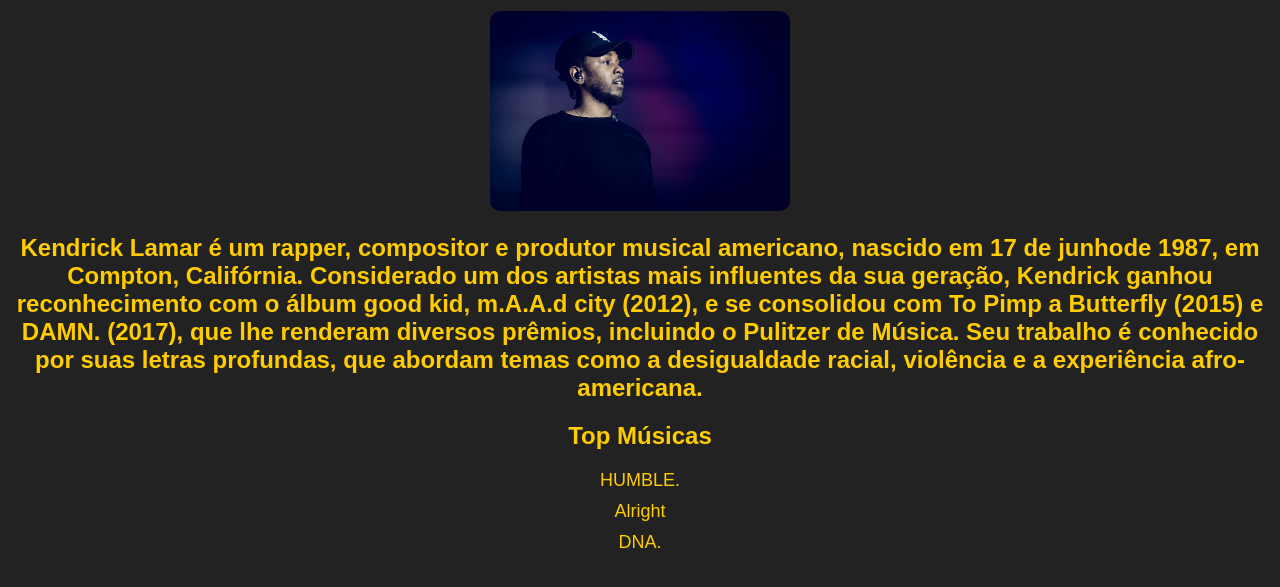
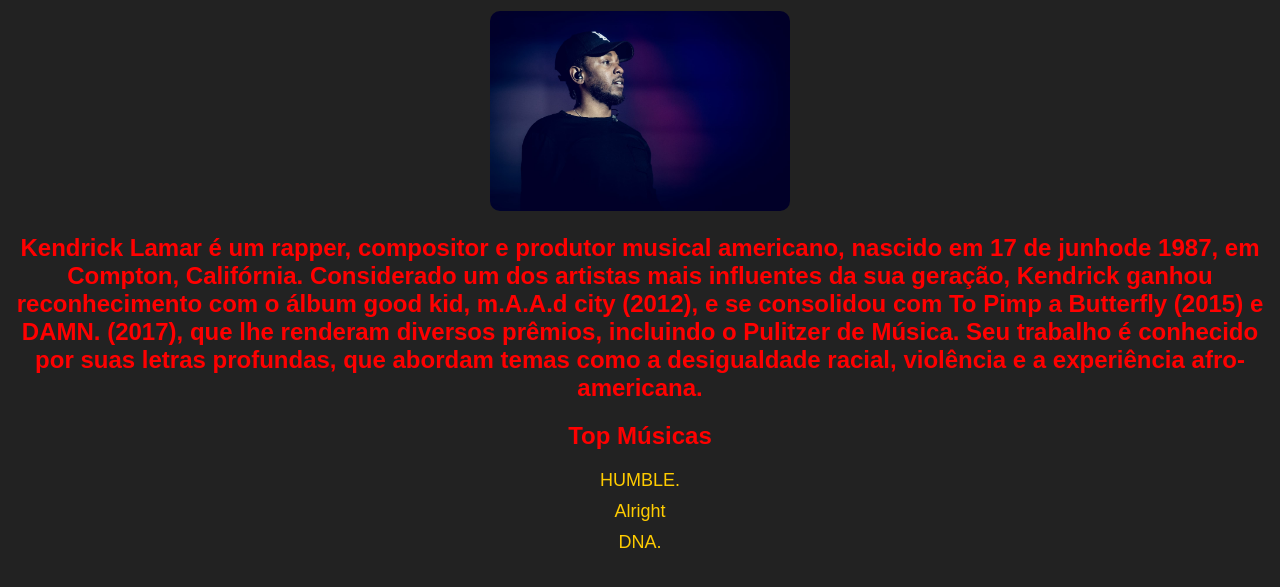
Before and after one commit to Davyan-R/site-do-kendrick-lamar, a plain HTML site: page trabalhoetecdavi.html in a window 1280 px wide. Shown: the part 79-666 px from the top of the page. Drawn offline with Linux system fonts and the light colour scheme.

Commit message:
Update trabalhoetecdavi.html

```diff
--- a/trabalhoetecdavi.html
+++ b/trabalhoetecdavi.html
@@ -20,7 +20,7 @@
             margin-top: 10px;
         }
         h2 {
-            color: #ffcc00;
+            color: #f00;
 
         }
         ul {
```
